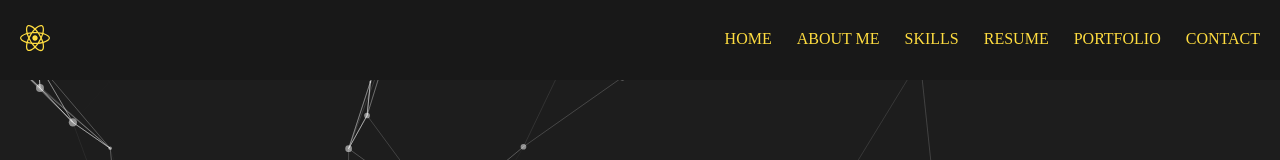
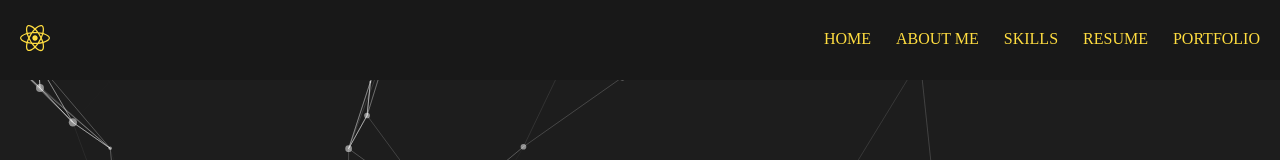
Before and after one commit to ssood123/Personal-Website, a React (Create React App) app: page / in a window 1280 px wide. Shown: the top 160 px of the page. Built offline with nearby package versions, Linux system fonts and the light colour scheme.

Commit message:
minor changes

```diff
--- a/src/components/navBar/index.jsx
+++ b/src/components/navBar/index.jsx
@@ -32,10 +32,10 @@ const Navbar = () => {
             label: 'PORTFOLIO',
             to: '/portfolio'
         },
-        {
-            label: 'CONTACT',
-            to: '/contact'
-        },
+        // {
+        //     label: 'CONTACT',
+        //     to: '/contact'
+        // },
     ]
 
 
```
